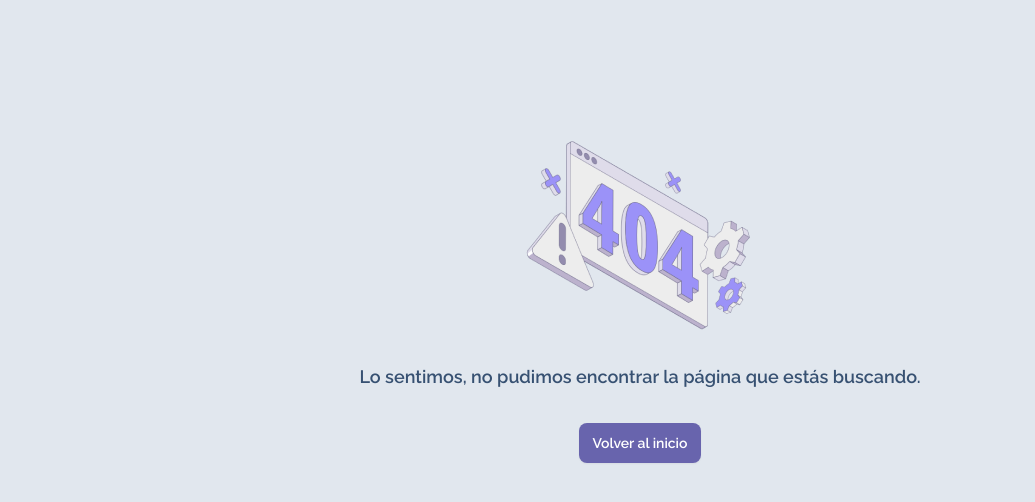
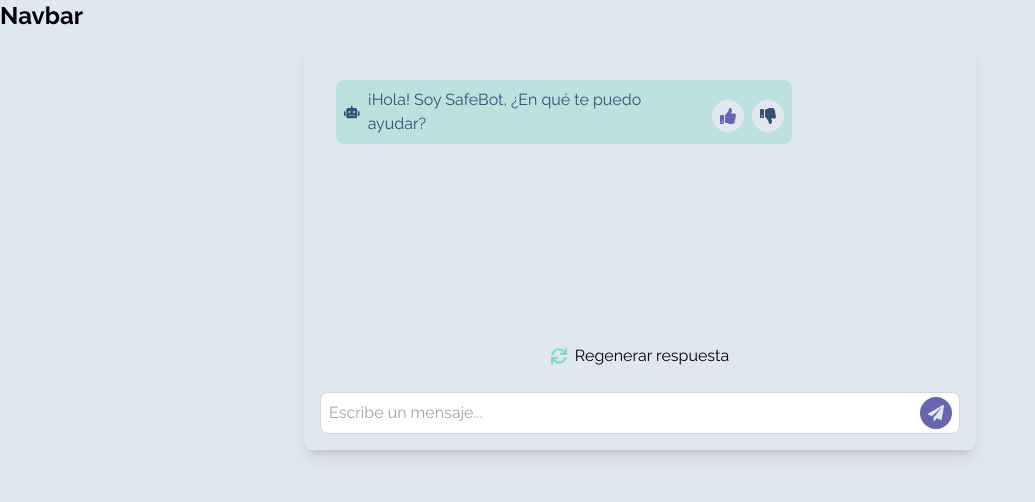
Before and after one commit to LorelizDev/hackaton-F5-G1-2024, a React (Vite) app: page /chatbot in a window 1280 px wide. Shown: the top 502 px of the page, without its empty margins (0-1035 px from the left). Built offline with nearby package versions, Linux system fonts and the light colour scheme.

Commit message:
Add: feature-bot

```diff
--- /dev/null
+++ b/src/components/ChatBot.jsx
@@ -0,0 +1,81 @@
+import React, { useState } from 'react';
+import { FaRobot, FaThumbsUp, FaThumbsDown, FaSync, FaPaperPlane } from 'react-icons/fa';
+
+
+const Chatbot = () => {
+    const [messages, setMessages] = useState([
+        { sender: 'bot', text: '¡Hola! Soy SafeBot, ¿En qué te puedo ayudar?' }
+    ]);
+    const [input, setInput] = useState('');
+
+    const handleSendMessage = (e) => {
+        e.preventDefault();
+        if (input.trim() !== '') {
+        const newMessage = { sender: 'user', text: input };
+        setMessages([...messages, newMessage]);
+        setInput('');
+        }
+    };
+
+    return (
+        <div className="max-w-md mx-auto bg-light shadow-lg rounded-lg p-4 md:max-w-2xl">
+            <div className="h-64 overflow-y-auto mb-4 bg-light rounded p-4">
+                {messages.map((message, index) => (
+                <div
+                    key={index}
+                    className={`mb-2 p-2 rounded-lg flex items-center ${
+                    message.sender === 'bot'
+                        ? 'bg-contrast/40 text-dark font-mainFont mr-4 w-3/4 justify-start'
+                        : 'bg-medium text-light font-mainFont ml-4 w-3/4 justify-end'
+                    }`}
+                    >
+                    {/* Icono del bot */}
+                    {message.sender === 'bot' && (
+                        <FaRobot className="text-dark mr-2" />
+                    )}
+                    {message.text}
+
+                    {/* Botones de like y dislike solo para los mensajes del bot */}
+                    {message.sender === 'bot' && (
+                        <div className="flex mt-2 ml-4">
+                            <button className="bg-light p-2 rounded-full mr-2">
+                                <FaThumbsUp className="text-medium" />
+                            </button>
+                            <button className="bg-light p-2 rounded-full">
+                                <FaThumbsDown className="text-dark" />
+                            </button>
+                        </div>
+                    )}
+                </div>
+            ))}
+        </div>
+            {/* Botón de regenerar respuesta */}
+            <div className="flex justify-center boder mb-4">
+                <button className="flex items-center bg-light p-2 rounded-full">
+                    <FaSync className="mr-2 text-contrast" />
+                    <h4>Regenerar respuesta</h4>
+                </button>
+            </div>
+
+            {/* Formulario de entrada de mensaje */}
+            <form onSubmit={handleSendMessage} className="flex items-center relative">
+                <input
+                    type="text"
+                    value={input}
+                    onChange={(e) => setInput(e.target.value)}
+                    className="w-full p-2 rounded-lg border border-gray-300 pr-12"
+                    placeholder="Escribe un mensaje..."
+                />
+                {/* Botón de enviar (paperplane) dentro del input */}
+                <button
+                    type="submit"
+                    className="absolute right-2 top-1/2 transform -translate-y-1/2 bg-medium text-light p-2 rounded-full"
+                >
+                    <FaPaperPlane />
+                </button>
+            </form>
+        </div>
+    );
+};
+
+export default Chatbot;
--- /dev/null
+++ b/src/pages/ChatBot.jsx
@@ -0,0 +1,17 @@
+// src/App.js
+import React from 'react';
+import { Link } from 'react-router-dom'
+import Chatbot from '../components/ChatBot';
+
+function App() {
+    return (
+        <div className="App">
+        <header className="App-header">
+            <h1 className="text-2xl font-bold mb-4">Navbar</h1>
+            <Chatbot />
+        </header>
+        </div>
+    );
+}
+
+export default App;
--- a/src/router/router.jsx
+++ b/src/router/router.jsx
@@ -7,6 +7,7 @@ import Resources from "../pages/Resources";
 import Community from "../pages/Comunity";
 import Saviour from "../pages/Saviour";
 import Login from "../pages/Login";
+import ChatBot from "../pages/ChatBot";
 
 const router = createBrowserRouter([
   {
@@ -33,6 +34,10 @@ const router = createBrowserRouter([
       {
         path: "/saviours",
         element: <Saviour/>,
+      },
+      {
+        path: "/chatbot",
+        element: <ChatBot/>,
       },/*
       {
         path: "/contact",
```
